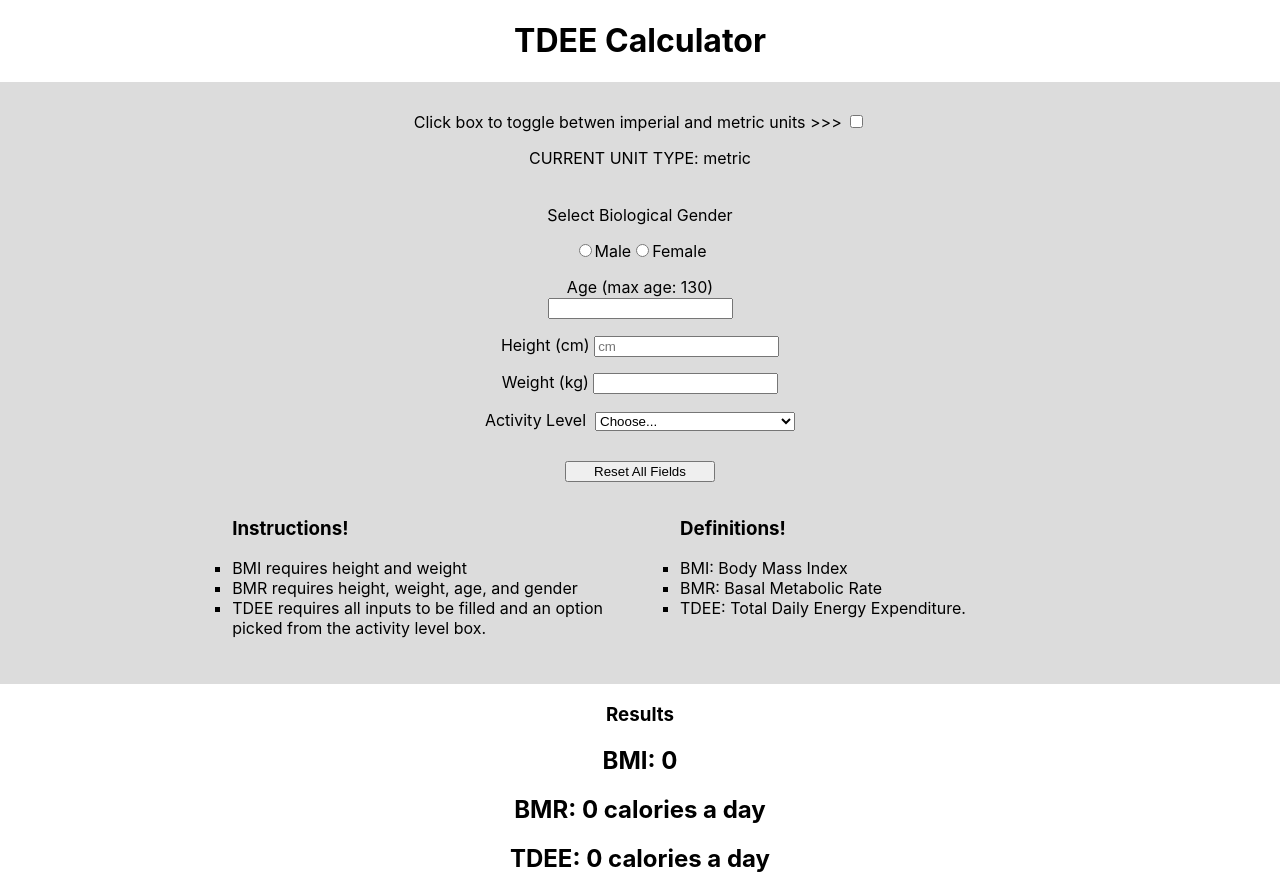
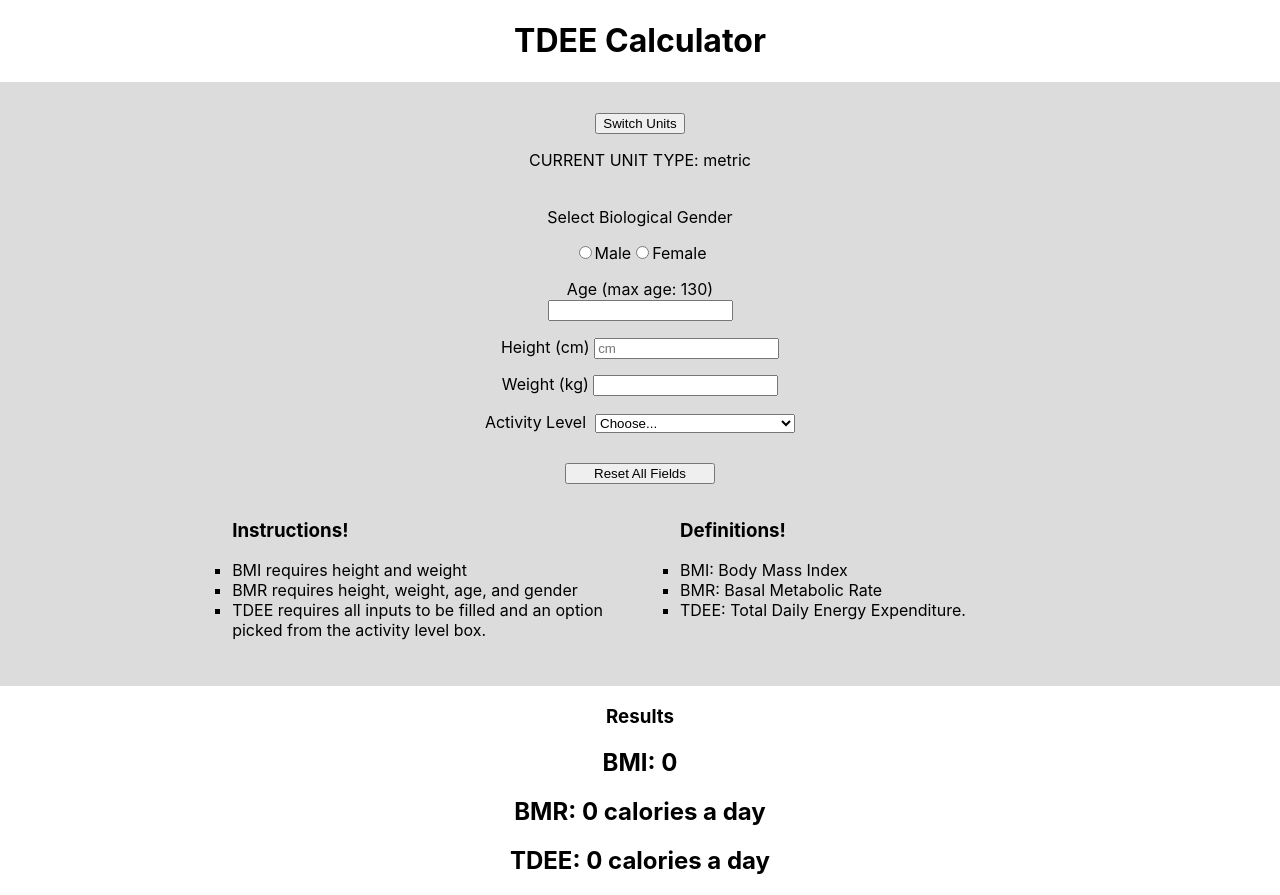
Before and after one commit to nevtay/jumpstartProject_1, a React (Create React App) app: page / in a window 1280 px wide. Built offline with nearby package versions, Linux system fonts and the light colour scheme.

Commit message:
changed input type to reset because previous type of checkbox failed to reset age input field when clicked

```diff
--- a/src/components/ToggleMeasuringUnits.js
+++ b/src/components/ToggleMeasuringUnits.js
@@ -6,14 +6,17 @@ class ToggleMeasuringUnits extends React.Component {
         this.props.unitType(e.target.value)
     }
 
+
+
     render() {
         return (
 
             <div className="toggle-switch">
-                <span> Click box to toggle betwen imperial and metric units {`>>>`} </span>
                 <input
-                type="checkbox"
+                type="reset"
+                value="Switch Units"
                 className="toggle-switch-checkbox"
+                onClick={this.toggleMeasuringUnits}
                 onChange={this.toggleMeasuringUnits}
                  />
             </div>
```
